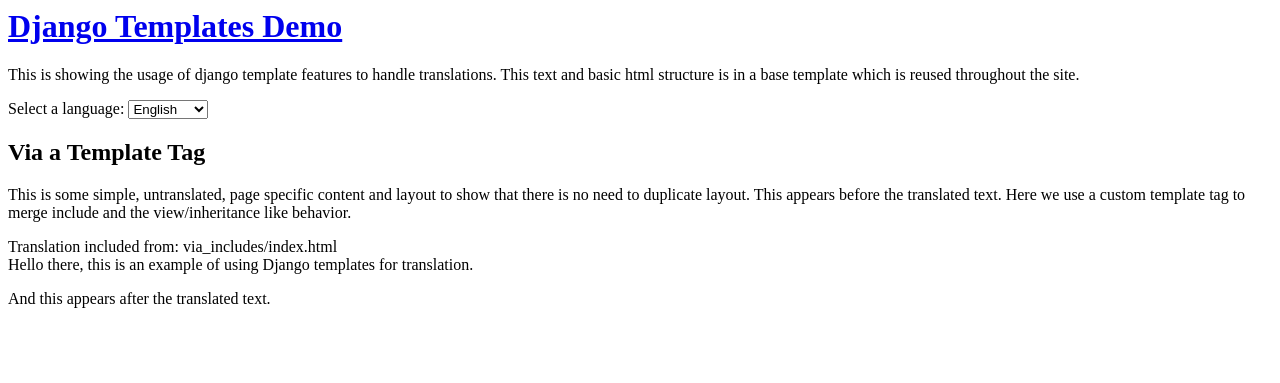
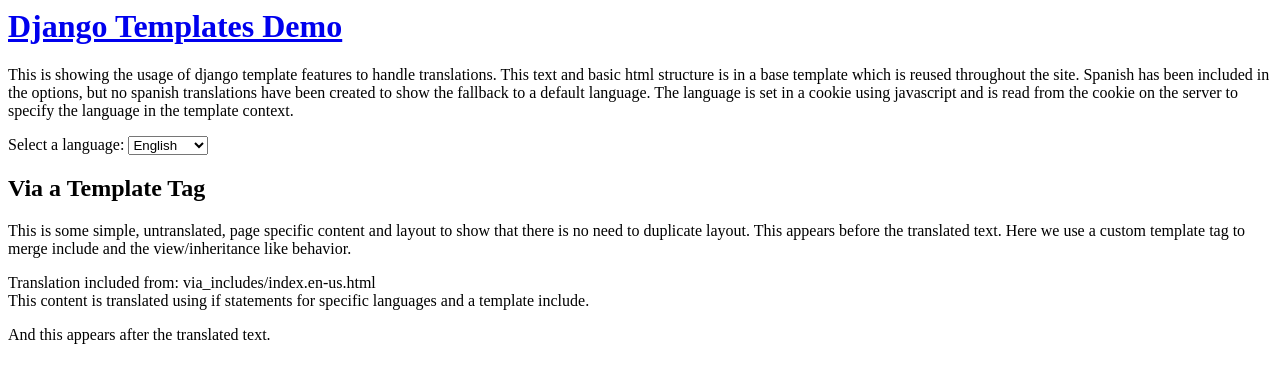
Before and after one commit to jmichalicek/django-templates-demo, a Django app: a page that uses demo/templates/base.html in a window 1280 px wide. Shown: the top 383 px of the page. Run offline with Django 3.2, Linux system fonts and the light colour scheme.

Commit message:
made us language code in line with django LANGUAGE_CODE settings and switched plain includes to use if statements instead of in-template string manipulation

```diff
--- a/demo/context_processors.py
+++ b/demo/context_processors.py
@@ -1,5 +1,9 @@
+from __future__ import unicode_literals, absolute_import
+from django.conf import settings
+
+
 def get_language(request):
-    lang = request.COOKIES.get('sdlLanguage') or 'en'
+    lang = request.COOKIES.get('sdlLanguage') or settings.LANGUAGE_CODE
     return {
         'lang': lang
     }
--- a/demo/templates/base.html
+++ b/demo/templates/base.html
@@ -8,10 +8,12 @@
             <h1><a href="/">Django Templates Demo</a></h1>
             <p>
                 This is showing the usage of django template features to handle translations.  This text and basic html structure is in a base template
-                which is reused throughout the site.
+                which is reused throughout the site.  Spanish has been included in the options, but no spanish translations
+                have been created to show the fallback to a default language.  The language is set in a cookie using javascript and is read
+                from the cookie on the server to specify the language in the template context.
             </p>
             Select a language: <select id="select-language">
-                <option value="en" {% if lang == "en" %}selected{% endif %}>English</option>
+                <option value="en-us" {% if lang == "en-us" %}selected{% endif %}>English</option>
                 <option value="jp" {% if lang == "jp" %}selected{% endif %}>Japanese</option>
                 <option value="es" {% if lang == "es" %}selected{% endif %}>Spanish</option>
                 </select>
@@ -39,9 +41,7 @@
             }
 
             languageSelector.onchange = function (e) {
-                console.log('About to cookie set!');
                 setCookie("sdlLanguage", e.currentTarget.value, 1);
-                console.log('cookie set!');
                 location.reload();
             };
         </script>
--- /dev/null
+++ b/demo/templates/via_includes/index.en-us.html
@@ -0,0 +1,2 @@
+Translation included from: via_includes/index.en-us.html<br>
+This content is translated using if statements for specific languages and a template include.
--- a/demo/templates/via_includes/index.en.html
+++ /dev/null
@@ -1 +0,0 @@
-Hello there, this is an example of using Django templates for translation.
--- a/demo/templates/via_includes/index.jp.html
+++ b/demo/templates/via_includes/index.jp.html
@@ -1,3 +1,5 @@
-こんにちは、これはDjangoテンプレートを翻訳に使用する例です。
+翻訳テンプレート名：via_includes/index.jp.html
+このコンテンツは、特定の言語のif文とテンプレートインクルードを使用して翻訳されます。
 
-Kon'nichiwa, koreha jango tenpurēto o hon'yaku ni shiyō suru reidesu.
+Hon'yaku tenpurēto-mei: via_includes/index.jp.html
+Kono kontentsu wa, tokutei no gengo no if bun to tenpurētoinkurūdo o shiyō shite hon'yaku sa remasu.
--- a/demo/templates/via_inheritance/index.jp.html
+++ b/demo/templates/via_inheritance/index.jp.html
@@ -1,8 +1,9 @@
 {% extends 'via_inheritance/index.html' %}
 
 {% block 'translated_text' %}
-Translation template name: via_inheritance/index.jp.html <br>
+翻訳テンプレート名：via_inheritance/index.jp.html <br>
 こんにちは、これは、継承とブロックを使った翻訳のためのDjangoテンプレートの使用例です。
-
+<br>
+Hon'yaku tenpurēto-mei: via_inheritance/index.jp.html <br>
 Kon'nichiwa, koreha, keishō to burokku o tsukatta hon'yaku no tame no jango tenpurēto no shiyō reidesu.
 {% endblock 'translated_text' %}
--- /dev/null
+++ b/demo/templates/via_template_tag/index.en-us.html
@@ -0,0 +1,2 @@
+Translation included from: via_includes/index.html<br>
+This translation was done using a custom template tag which renders a template.
--- a/demo/templates/via_template_tag/index.html
+++ b/demo/templates/via_template_tag/index.html
@@ -6,10 +6,7 @@
     This is some simple, untranslated, page specific content and layout to show that there is no need to duplicate
     layout. This appears before the translated text.  Here we use a custom template tag to merge include and the view/inheritance like behavior.
 </p>
-{% with template_name="via_includes/index.html" %}
-    Translation included from: {{ template_name }}<br>
-    {% include_trans template_name %}
-{% endwith %}
+{% include_trans 'via_includes/index.html' %}
 <p>
     And this appears after the translated text.
 </p>
--- a/demo/templates/via_template_tag/index.jp.html
+++ b/demo/templates/via_template_tag/index.jp.html
@@ -0,0 +1,5 @@
+翻訳テンプレート名：via_includes/index.html<br>
+この翻訳は、テンプレートをレンダリングするカスタムテンプレートタグを使用して行われました。
+
+Hon'yaku tenpurēto-mei: via_includes/index.html<br>
+Kono hon'yaku wa, tenpurēto o rendaringu suru kasutamutenpurētotagu o shiyō shite okonawa remashita.
--- a/demo/templatetags/translation_tags.py
+++ b/demo/templatetags/translation_tags.py
@@ -1,23 +1,23 @@
 from django import forms, template
 import copy
+from django.conf import settings
 
 register = template.Library()
 
 @register.simple_tag(takes_context=True)
 def include_trans(context, template_name):
+    lang = context.get('lang') or settings.LANGUAGE_CODE
     request = getattr(context, 'request', None)
     if request:
-        lang = request.COOKIES.get('sdlLanguage') or 'en'
-    else:
-        lang = 'en'
+        lang = request.COOKIES.get('sdlLanguage') or settings.LANGUAGE_CODE
 
     try:
-        base, ext = template_name.split('.')
+        base, ext = template_name.rsplit('.', 1)
     except ValueError:
         base = template_name
         ext = ''
     requested = u'%s.%s.%s' % (base, lang, ext)
-    default = u'%s.en.%s' % (base, ext)
+    default = u'%s.%s.%s' % (base, settings.LANGUAGE_CODE, ext)
     requested = requested.rstrip('.')
     default = default.rstrip('.')
 
--- a/demo/views.py
+++ b/demo/views.py
@@ -1,5 +1,7 @@
+from __future__ import unicode_literals, absolute_import
 from django.views.generic import TemplateView
 import os
+from django.conf import settings
 
 class TranslateViaIncludes(TemplateView):
     """
@@ -19,7 +21,7 @@
         This uses the cookie to determine the name of the template for the user's selected language.  It passes an english translation
         as a fallback to that, and then further falls back to the base template_name in case this page is not translated at all.
         """
-        lang = self.request.COOKIES.get('sdlLanguage') or 'en'
+        lang = self.request.COOKIES.get('sdlLanguage') or settings.LANGUAGE_CODE
         base, ext = self.template_name.split('.')
         requested = u'%s.%s.%s' % (base, lang, ext)
         default = u'%s.en.%s' % (base, ext)
```
Also changed, not shown: demo/templates/via_includes/index.html (+5 -6 lines), demo/templates/via_inheritance/index.en-us.html (added, +8 -0 lines), demo/templates/via_inheritance/index.en.html (deleted, +0 -7 lines), demo/templates/via_template_tag/index.en.html (deleted).
